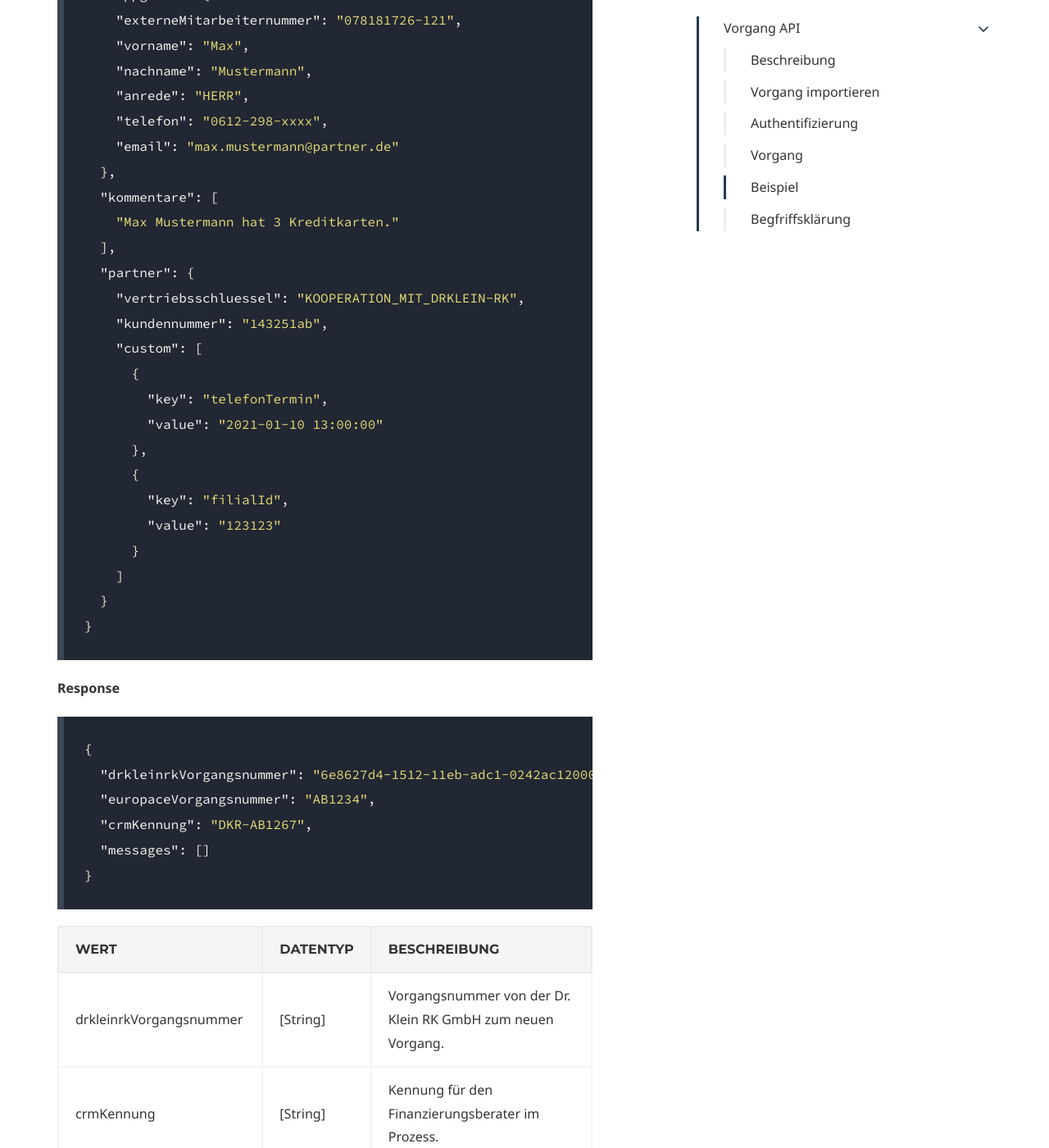
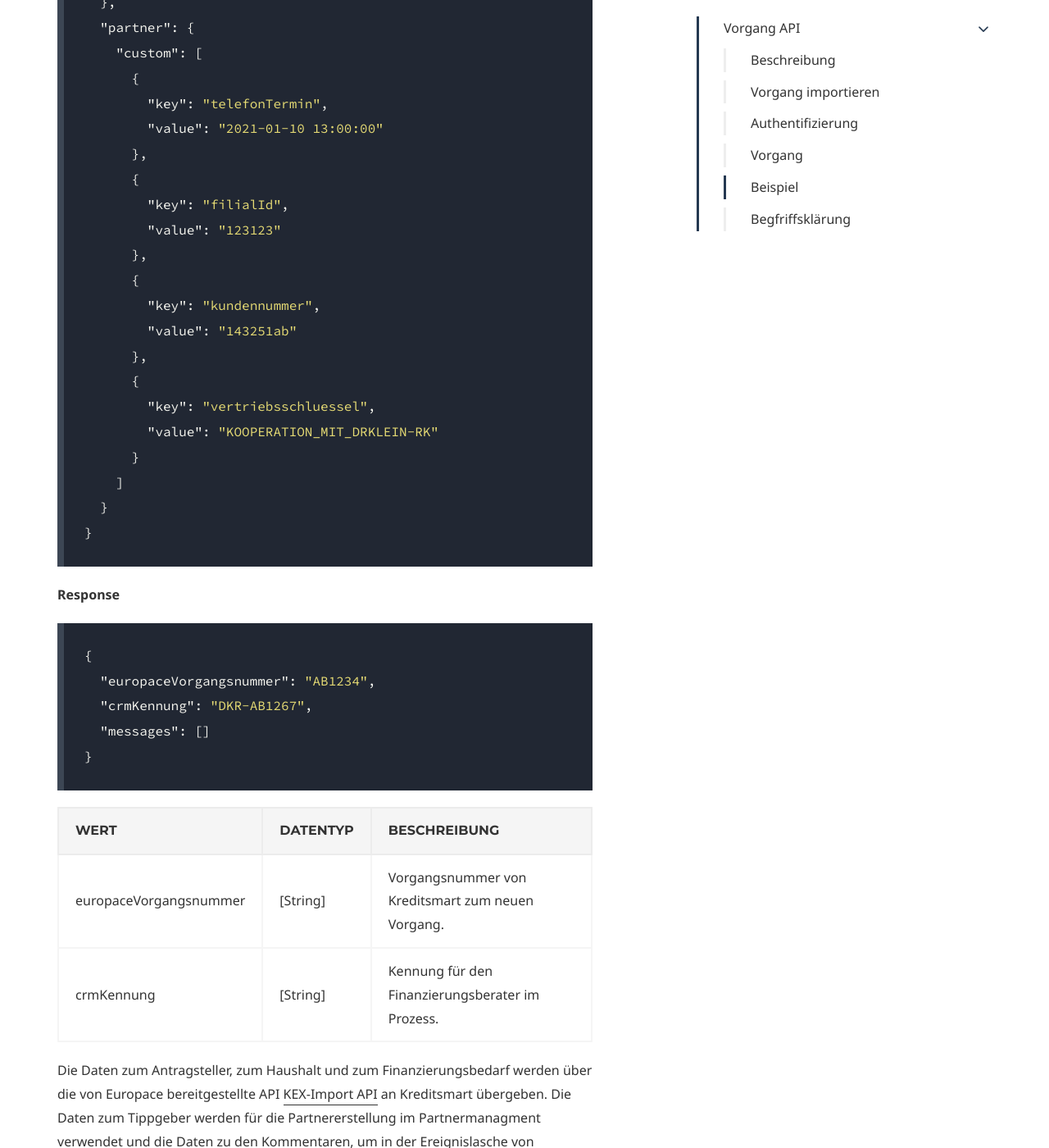
Before and after one commit to drklein-rk/api-drkleinrk, a Jekyll site: the page built from vorgangapi.md, in a window 1280 px wide and 1400 px high, scrolled down 6108 px. Shown: the whole window at 82% size. Built offline with Jekyll 4.4.1, drawn with Linux system fonts in a browser that asks for light colours; some web fonts are replaced; some of the changed text lies outside the part shown.

Commit message:
Review Findings mit ECON ;)

````diff
--- a/vorgangapi.md
+++ b/vorgangapi.md
@@ -48,7 +48,7 @@ Um einen Client zu registrieren brauchen wir die folgenden Daten:
 
 Wende dich mit den Daten bitte an den [Dr. Klein Ratenkredit Support](mailto:info@drklein-rk.de?subject=API%20Credentials%20Anfrage) und nach einer Verifizierung unsererseits stellen wir dir eine `client-id` und ein `client-secret` zur Verfügung.
 
-Mit den `client credentials` und der Access token url: `https://api.drkleinservice.de/oauth2/token` bekommst du ein `access-token`.
+Mit den `client credentials` und der Access token url: `https://auth.drkleinservice.de/oauth2/token` bekommst du ein `access-token`.
 Mit dem `access-token` als Bearer-Token und dem `scope: drkleinrk-api/vorgang:import` in der Anfrage kannst du somit einen Vorgang anlegen.
 
 ```
@@ -80,18 +81,10 @@ Request Header Value: Bearer {jwt}
 | telefon | String | Die Telefonnummer des Tippgebers. |
 | email | String | Die Email des Tippgebers. |
 
-**Kommentare (kommentare)**
-
-| Wert | Datentyp | Beschreibung |
-| :--- | :------- | :----------- |
-| kommentare | [String] | Kommentare zum Vorgang. |
-
 **Partner Daten (partner)**
 
 | Wert | Datentyp | Beschreibung |
 | :--- | :------- | :----------- |
-| vertriebsschluessel | String | Der Vertriebsschlüssel des Partners. |
-| kundennummer | String | Die Kundennummer des Kreditinteressenten. |
 | custom | Array | Benutzerdefinierte Werte die nicht in dem Standard dieser Schnittstelle enthalten sind. |
 
 **Custom Daten (custom)**
@@ -174,12 +170,7 @@ https://api.drkleinservice.de/vorgang
     "telefon": "0612-298-xxxx",
     "email": "max.mustermann@partner.de"
   },
-  "kommentare": [
-    "Max Mustermann hat 3 Kreditkarten."
-  ],
   "partner": {
-    "vertriebsschluessel": "KOOPERATION_MIT_DRKLEIN-RK",
-    "kundennummer": "143251ab",
     "custom": [
       {
         "key": "telefonTermin",
@@ -188,6 +179,14 @@ https://api.drkleinservice.de/vorgang
       {
         "key": "filialId",
         "value": "123123"
+      },
+      {
+        "key": "kundennummer",
+        "value": "143251ab"
+      },
+      {
+        "key": "vertriebsschluessel",
+        "value": "KOOPERATION_MIT_DRKLEIN-RK"
       }
     ]
   }
@@ -197,7 +196,6 @@ https://api.drkleinservice.de/vorgang
 **Response**
 ```json
 {
-  "drkleinrkVorgangsnummer": "6e8627d4-1512-11eb-adc1-0242ac120002",
   "europaceVorgangsnummer": "AB1234",
   "crmKennung": "DKR-AB1267",
   "messages": []
@@ -206,9 +204,8 @@ https://api.drkleinservice.de/vorgang
 
 | Wert | Datentyp | Beschreibung |
 | :--- | :------- | :----------- |
-| drkleinrkVorgangsnummer | [String] | Vorgangsnummer von der Dr. Klein RK GmbH zum neuen Vorgang. |
+| europaceVorgangsnummer | [String] | Vorgangsnummer von Kreditsmart zum neuen Vorgang. |
 | crmKennung | [String] | Kennung für den Finanzierungsberater im Prozess. |
-| europaceVorgangsnummer | [String] | Vorgangsnummer von Kreditsmart zum neuen Vorgang. |
 
 Die Daten zum Antragsteller, zum Haushalt und zum Finanzierungsbedarf werden
 über die von Europace bereitgestellte API [KEX-Import API](https://docs.api.europace.de/privatkredit/vorgaenge/kex-vorgang-import-api){:target="_blank"} an Kreditsmart übergeben.
````
Also changed, not shown: other parts of vorgangapi.md (+5 -1 lines).
